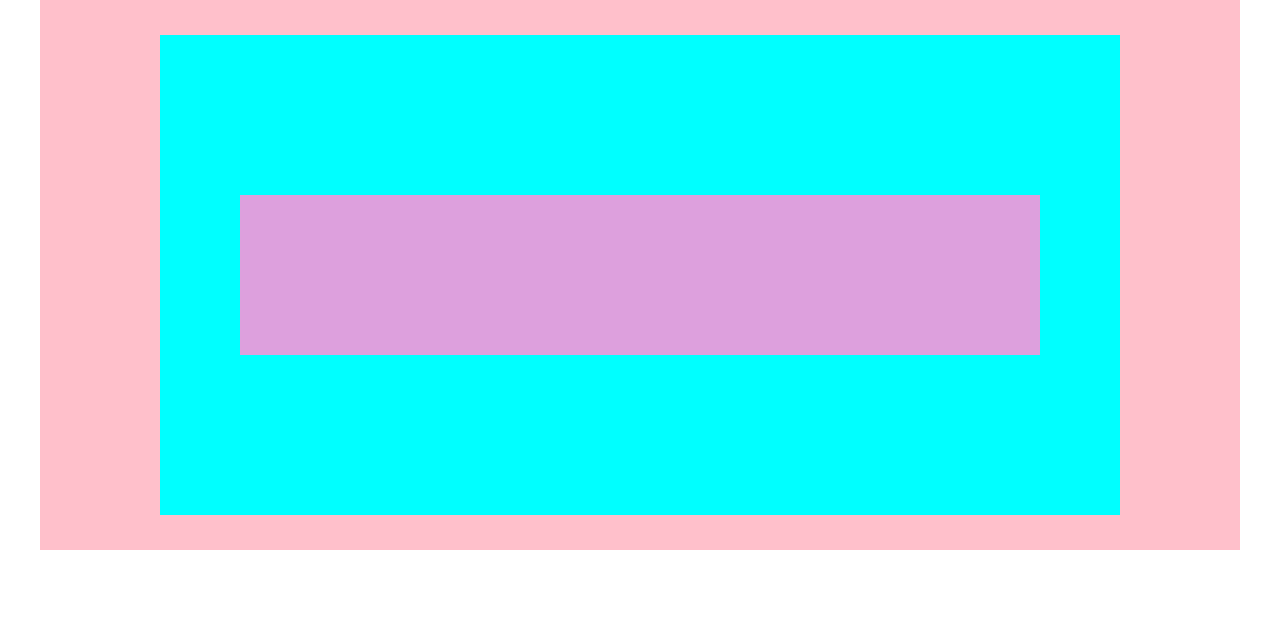
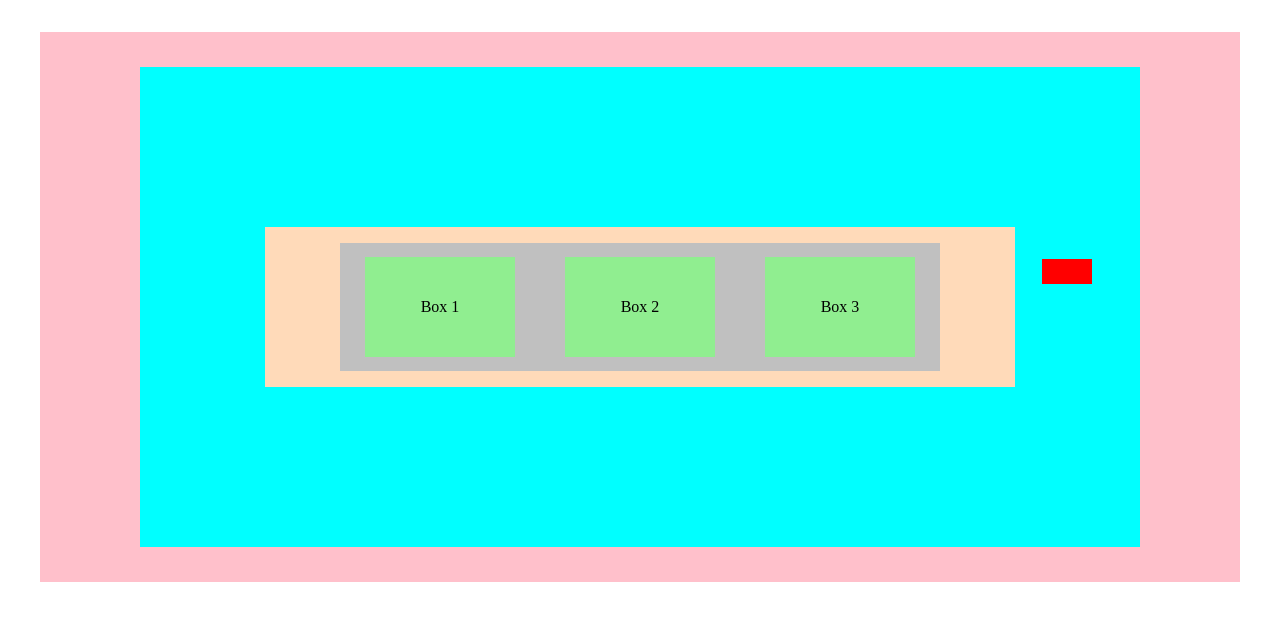
Before and after one commit to Bruce53005/sandbox-Copy, a plain HTML site: page index.html in a window 1280 px wide. Drawn offline with Linux system fonts and the light colour scheme.

Commit message:
all centered and moved main down 2rem

```diff
--- a/index.html
+++ b/index.html
@@ -10,13 +10,13 @@
   <body>
     <main>
       <section class="content">
- <!--       <div class="test">
+       <div class="test">
         </div>
--->
+
         <header> <!--header within main to center on main width-->
 
         </header>
-<!--
+
          <div class="holder">
             <div class="box">
               <p>Box 1</p>
@@ -28,7 +28,7 @@
               <p>Box 3</p>
             </div>
           </div>
--->
+
       </section>
   <!--      <div class="equal-height-container">
           <column class="first">
--- a/resources/css/style.css
+++ b/resources/css/style.css
@@ -18,9 +18,11 @@ main{
   display: flex;
   justify-content: center;
   align-items: center;
+  position: relative;
+  top: 2rem;
 }
 .content{
-  width: 960px;
+  width: 1000px;
   height: 30rem;
   background: aqua;
   display: flex;
@@ -42,7 +44,8 @@ main{
   height: 8rem;
   display: flex;
   justify-content: space-around;
-  align-content: center;
+  align-items: center;
+  z-index: 1;
 }
 .box{
   width: 150px;
@@ -51,6 +54,7 @@ main{
   display: flex;
   justify-content: center;
   align-items: center;
+  z-index: 1;
 }
 
 
@@ -61,10 +65,9 @@ header{
   align-content: center;
   font-size: 1rem;
   position: absolute;
-
-  width: 800px; /*with position absolute, width needs to be set*/
+  width: 750px; /*with position absolute, width needs to be set*/
   height: 10rem;
-  background-color: plum;
+  background-color: peachpuff;
 }
 .logo{
   display: flex;
@@ -125,7 +128,7 @@ a{
   flex: 1;
 }
 
-/*debug GHOST code
+debug GHOST code
 
  *{
     background: #000 !important;
```
